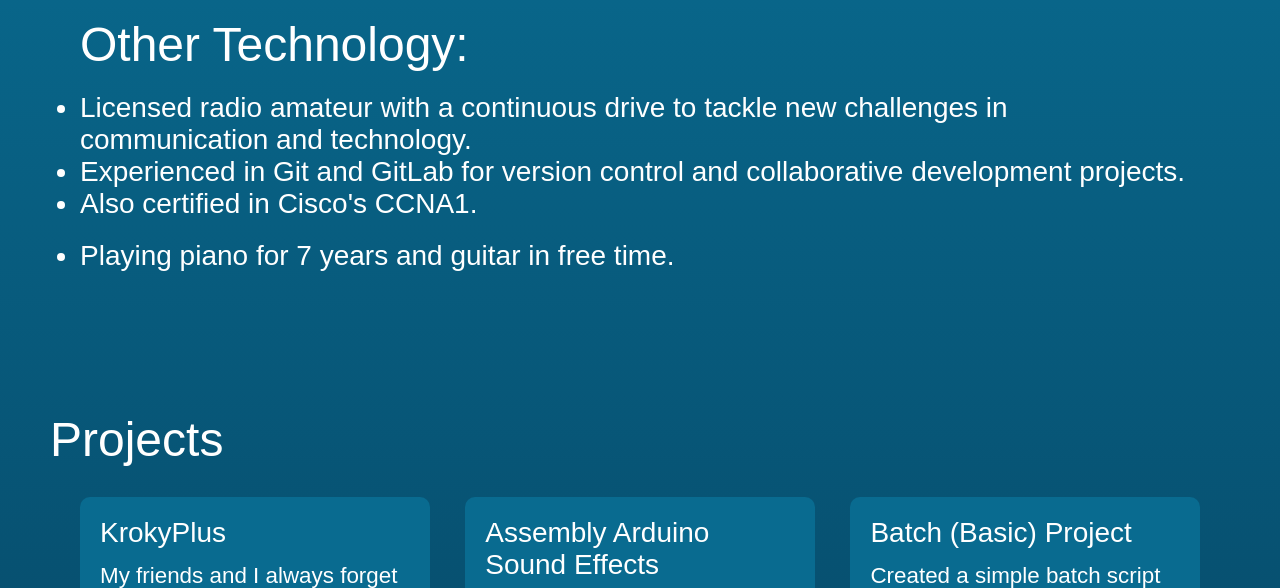
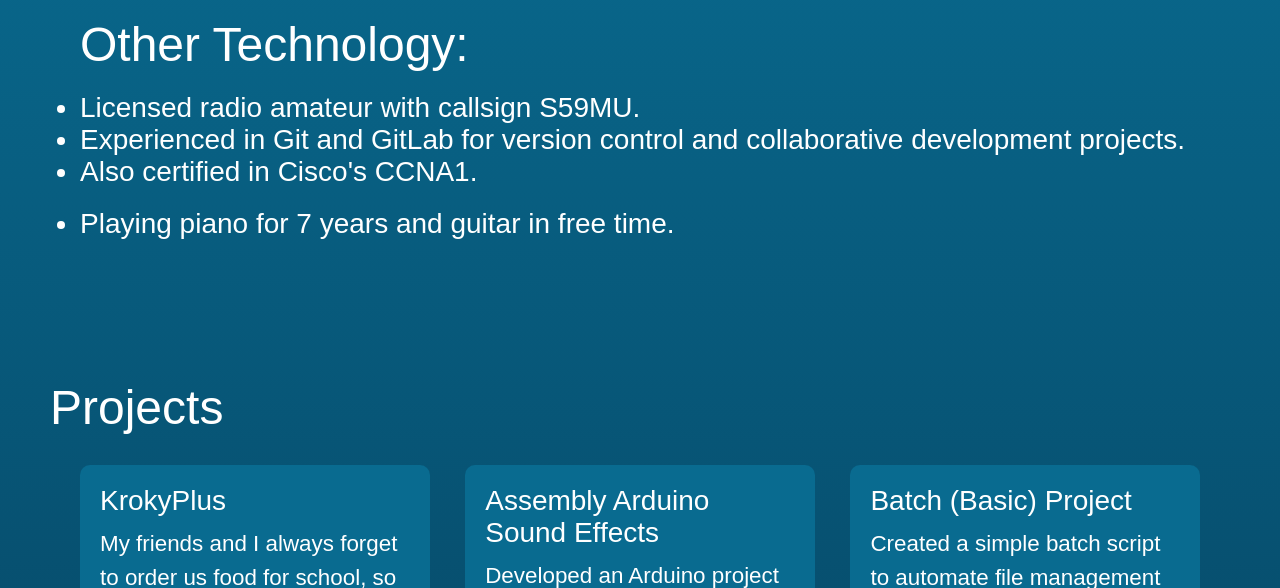
Before and after one commit to majmohar4/majmohar.eu, a plain HTML site: page index.html in a window 1280 px wide. Shown: the part 2015-2603 px from the top of the page. Drawn offline with nearby package versions, Linux system fonts and the light colour scheme; a web font is replaced by a local one.

Commit message:
popravek za radio amaterstvo

```diff
--- a/index.html
+++ b/index.html
@@ -107,10 +107,7 @@
         </ul>
         <h3>Other Technology:</h3>
         <ul>
-          <li>
-            Licensed radio amateur with a continuous drive to tackle new
-            challenges in communication and technology.
-          </li>
+          <li>Licensed radio amateur with callsign S59MU.</li>
           <li>
             Experienced in Git and GitLab for version control and collaborative
             development projects.
```
